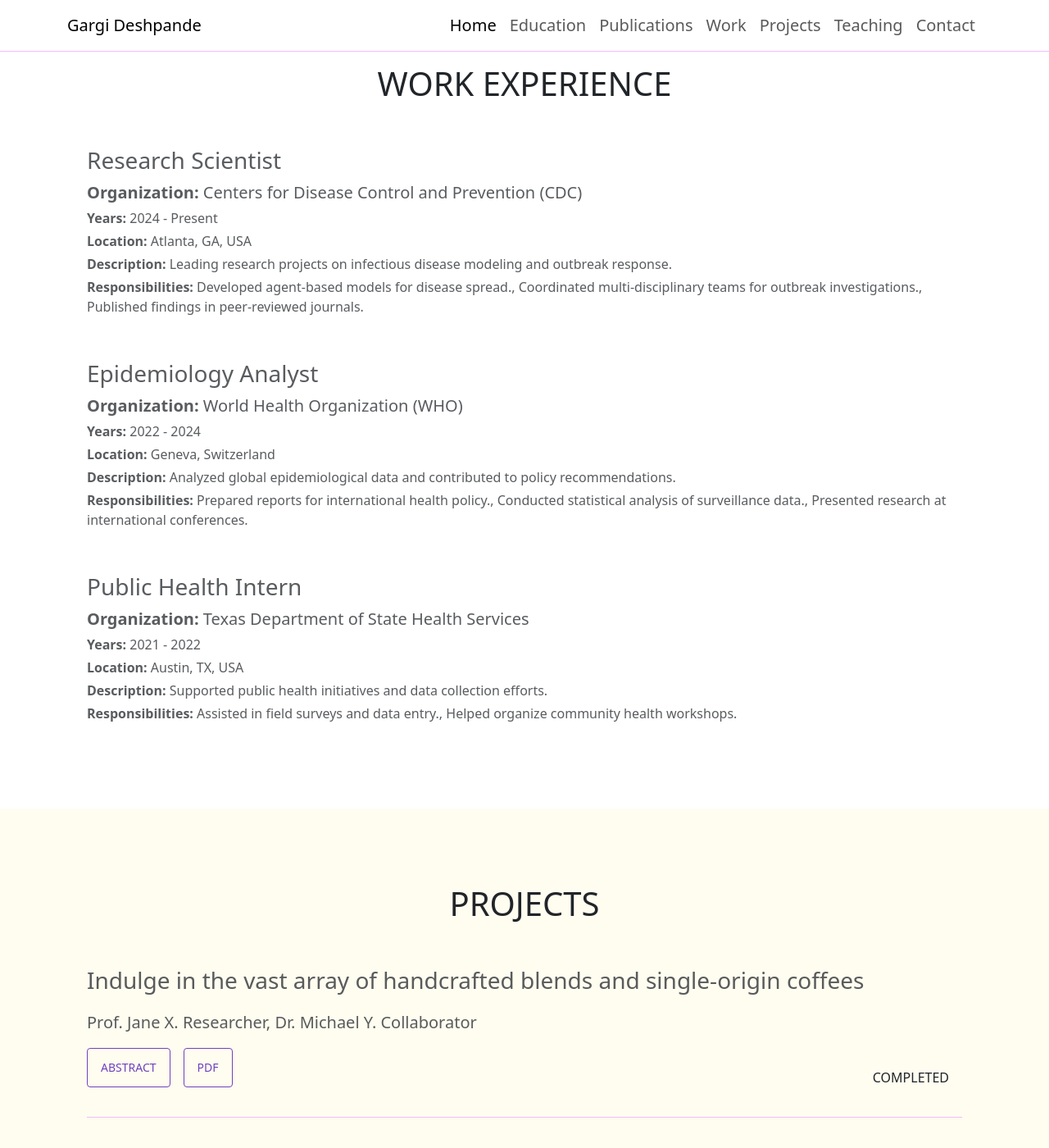
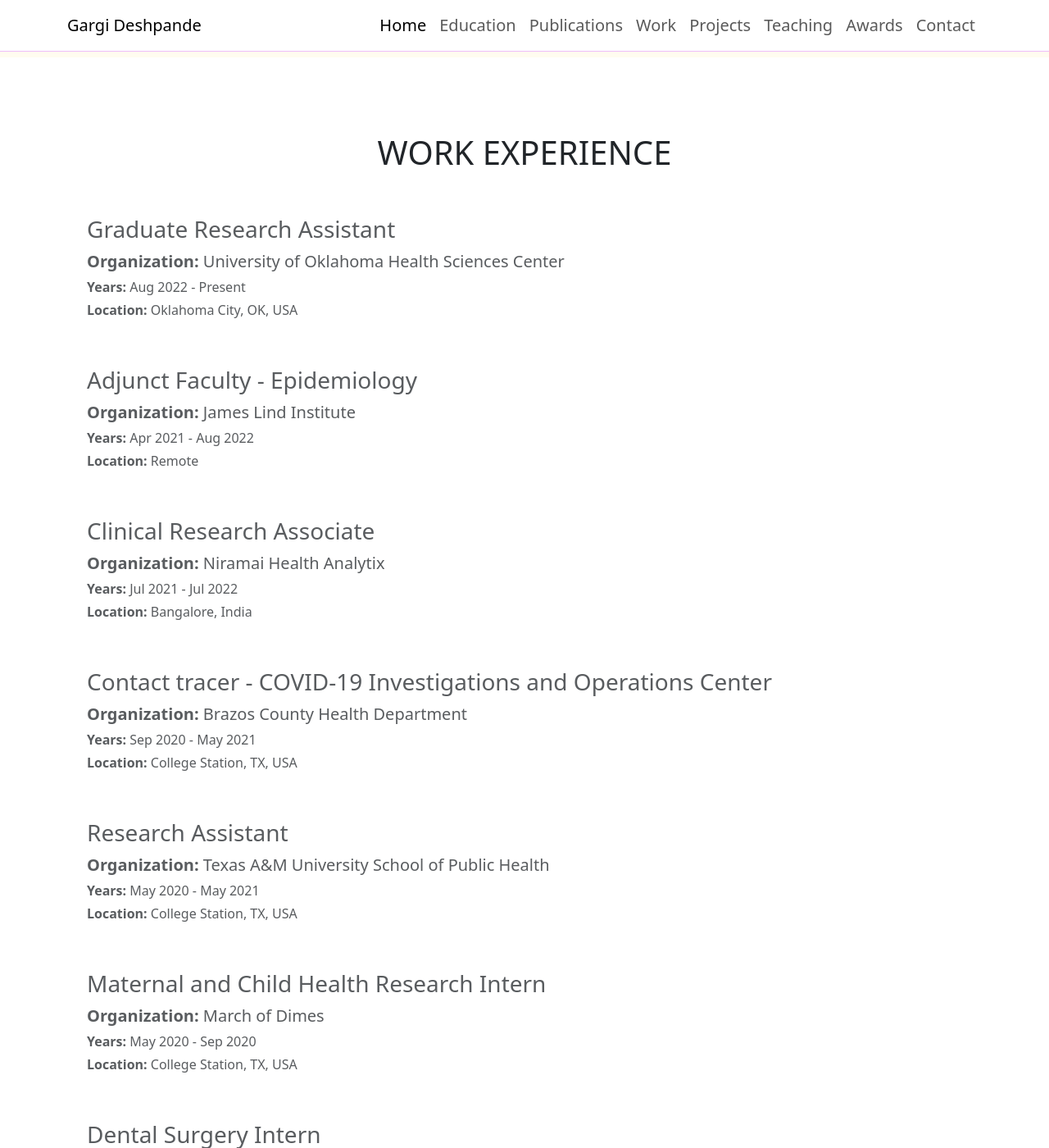
Before and after one commit to sohom070994/sohom070994.github.io, a Jekyll site: the page built from index.md, in a window 1280 px wide and 1400 px high, scrolled down 2411 px. Shown: the whole window at 82% size. Built offline with Jekyll 4.4.1, drawn with Linux system fonts in a browser that asks for light colours; some of the changed text lies outside the part shown.

Commit message:
added updates

```diff
--- a/_data/hometext.yml
+++ b/_data/hometext.yml
@@ -17,21 +17,41 @@ projects:
   abstract_button_text: "Abstract"
   pdf_button_text: "Pdf"
   list:
-    - title: "Indulge in the vast array of handcrafted blends and single-origin coffees"
-      contributors: "Prof. Jane X. Researcher, Dr. Michael Y. Collaborator"
-      abstract_text: "Some placeholder content for the collapse component. This panel is hidden by default but revealed when the user activates the relevant trigger."
-      pdf: "/assets/pdf/example-project-document.pdf"
+    - title: "Modeling the Spread: A Systematic Review of Mosquito-Borne Viral Disease Drivers and Methods"
+      # contributors: "Prof. Jane X. Researcher, Dr. Michael Y. Collaborator"
+      abstract_text: "Conducted a systematic review using Covidence to identify and synthesize modeling approaches applied to Dengue, Chikungunya, and West Nile Virus, along with associated environmental drivers, across studies conducted in the U.S., Europe, and Australia over the past two decades."
+      # pdf: "/assets/pdf/example-project-document.pdf"
       status: "completed"
-    - title: "Indulge in the vast array of handcrafted blends and single-origin coffees"
-      contributors: "Prof. Shimano P. Researcher, Dr. Hasura Y. Collaborator"
-      abstract_text: "Some placeholder content for the collapse component. This panel is hidden by default but revealed when the user activates the relevant trigger."
-      pdf: "/assets/pdf/example-project-document.pdf"
+    - title: "Assessing the Impact of Climate Factors on Human WNV Incidence and Wastewater Detection Across High-Risk U.S. States"
+      # contributors: "Prof. Shimano P. Researcher, Dr. Hasura Y. Collaborator"
+      abstract_text: "Integrated human WNV case data from ArboNET with high-resolution NOAA climate datasets to derive metrics for extreme weather events, and applied Poisson regression models to quantify associations between spatiotemporal climate variability and WNV."
+      # pdf: "/assets/pdf/example-project-document.pdf"
       status: "completed"
-    - title: "Indulge in the vast array of handcrafted blends and single-origin coffees"
-      contributors: "Prof. Parina T. Researcher, Dr. Priya Y. Collaborator"
-      abstract_text: "Some placeholder content for the collapse component. This panel is hidden by default but revealed when the user activates the relevant trigger."
-      pdf: "/assets/pdf/example-project-document.pdf"
-      status: "ongoing"
+    - title: "The Impact of COVID-19 Fear on Mental Health of Community Behavioral Health Providers"
+      # contributors: "Prof. Smith A. Researcher, Dr. Johnson B. Collaborator"
+      abstract_text: "Performed structural equation modeling to assess the relationship between COVID-19 fear and depression using survey data from community behavioral health providers in Oklahoma City."
+      # pdf: "/assets/pdf/example-project-document.pdf"
+      status: "completed"
+    - title: "Global Impact: Exploring the Interplay Between Reported Malaria Cases, Insecticide-Treated Bednets (ITN), and Antimalarial Availability in Children (2015-2021)"
+      # contributors: "Prof. Green C. Researcher, Dr. Blue D. Collaborator"
+      abstract_text: "Performed multivariate, local, and global clustering in ArcGIS to assess associations between malaria cases, ITN use, and antimalarial access and identified spatial autocorrelations as well as malaria hot and cold spots."
+      # pdf: "/assets/pdf/example-project-document.pdf"
+      status: "completed"
+    - title: "Modelling the Epidemiology of Malaria and a Hypothetical Vaccine in a Heterogeneous Host Population"
+      # contributors: "Prof. Red E. Researcher, Dr. Yellow F. Collaborator"
+      abstract_text: "Constructed a compartmental SIS model depicting the transmission dynamics of clinical vivax malaria capturing the variance in risk of the host population."
+      # pdf: "/assets/pdf/example-project-document.pdf"
+      status: "completed"
+    - title: "NSF 22-620 Grant Application - Measuring and Modeling Epidemiological Landscapes to Predict Transmission Patterns and Outbreaks of Zoonotic Diseases"
+      # contributors: "Prof. Orange G. Researcher, Dr. Purple H. Collaborator"
+      abstract_text: "Contributed to the grant application process by assembling subcontract documents, thoroughly reviewing the grant application, and verifying the accuracy of the budget."
+      # pdf: "/assets/pdf/example-project-document.pdf"
+      status: "completed"
+    - title: "Spatiotemporal Trends of Vector-borne Diseases in the Changing Climate- Malaria, Dengue, West Nile virus"
+      # contributors: "Prof. White I. Researcher, Dr. Black J. Collaborator"
+      abstract_text: "Analysis of Spatiotemporal trends of Vector-borne diseases reported to DSHS, Texas (2006-2018) as ICD9 and ICD10 codes using RStudio and Excel. Generated tables, correlation plots and maps representing disease trends."
+      # pdf: "/assets/pdf/example-project-document.pdf"
+      status: "completed"
 
 teaching:
   title: "Teaching"
@@ -118,16 +138,16 @@ education:
 publications:
   title: "Publications"
   list:
-    - title: "Modeling the Spread of Infectious Diseases in Urban Environments"
-      authors: "Gargi Deshpande, John Smith, Priya Patel"
-      journal: "Journal of Epidemiology Research"
-      year: "2024"
+    - title: "Wastewater-Based Surveillance for Influenza and Respiratory Syncytial Virus: Insights from a 21-month study in Oklahoma"
+      authors: "Deshpande, G., Beetch, J. E., Heller, J. G., Naqvi, O. H., Kuhn, K. G."
+      # journal: "Journal of Epidemiology Research"
+      year: "2025"
       abstract: "This study presents a novel approach to modeling infectious disease spread in densely populated urban areas using agent-based simulations."
-      link: "https://example.com/publication1"
-      status: "Published"
-    - title: "Impact of Vaccination Strategies on Disease Control"
-      authors: "Gargi Deshpande, Michael Lee"
-      journal: "International Journal of Public Health"
+      # link: "https://example.com/publication1"
+      status: "In Review"
+    - title: "Assessing the Influence of Climate Change and Environmental Factors on the Top Tick-Borne Diseases in the United States: A Systematic Review"
+      authors: "Deshpande, G., Rimal, B., Shelton, K., Vogel, J., Stevenson, B. Kuhn, K. G."
+      journal: "Microorganisms"
       year: "2023"
       abstract: "We evaluate the effectiveness of various vaccination strategies in controlling outbreaks of infectious diseases."
       link: "https://example.com/publication2"
@@ -143,32 +163,64 @@ publications:
 work_experience:
   title: "Work Experience"
   list:
-    - position: "Research Scientist"
-      organization: "Centers for Disease Control and Prevention (CDC)"
-      years: "2024 - Present"
-      location: "Atlanta, GA, USA"
-      description: "Leading research projects on infectious disease modeling and outbreak response."
-      responsibilities:
-        - "Developed agent-based models for disease spread."
-        - "Coordinated multi-disciplinary teams for outbreak investigations."
-        - "Published findings in peer-reviewed journals."
-    - position: "Epidemiology Analyst"
-      organization: "World Health Organization (WHO)"
-      years: "2022 - 2024"
-      location: "Geneva, Switzerland"
-      description: "Analyzed global epidemiological data and contributed to policy recommendations."
-      responsibilities:
-        - "Prepared reports for international health policy."
-        - "Conducted statistical analysis of surveillance data."
-        - "Presented research at international conferences."
-    - position: "Public Health Intern"
-      organization: "Texas Department of State Health Services"
-      years: "2021 - 2022"
-      location: "Austin, TX, USA"
-      description: "Supported public health initiatives and data collection efforts."
-      responsibilities:
-        - "Assisted in field surveys and data entry."
-        - "Helped organize community health workshops."
+    - position: "Graduate Research Assistant"
+      organization: "University of Oklahoma Health Sciences Center"
+      years: "Aug 2022 - Present"
+      location: "Oklahoma City, OK, USA"
+      # description: "Leading research projects on infectious disease modeling and outbreak response."
+      # responsibilities:
+        # - "Developed agent-based models for disease spread."
+        # - "Coordinated multi-disciplinary teams for outbreak investigations."
+        # - "Published findings in peer-reviewed journals."
+    - position: "Adjunct Faculty - Epidemiology"
+      organization: "James Lind Institute"
+      years: "Apr 2021 - Aug 2022"
+      location: "Remote"
+      # description: "Analyzed global epidemiological data and contributed to policy recommendations."
+      # responsibilities:
+      #   - "Prepared reports for international health policy."
+      #   - "Conducted statistical analysis of surveillance data."
+      #   - "Presented research at international conferences."
+    - position: "Clinical Research Associate"
+      organization: "Niramai Health Analytix"
+      years: "Jul 2021 - Jul 2022"
+      location: "Bangalore, India"
+      # description: "Supported public health initiatives and data collection efforts."
+      # responsibilities:
+      #   - "Assisted in field surveys and data entry."
+      #   - "Helped organize community health workshops."
+    - position: "Contact tracer - COVID-19 Investigations and Operations Center"
+      organization: "Brazos County Health Department"
+      years: "Sep 2020 - May 2021"
+      location: "College Station, TX, USA"
+      # description: "Supported public health initiatives and data collection efforts."
+      # responsibilities:
+      #   - "Assisted in field surveys and data entry."
+      #   - "Helped organize community health workshops."
+    - position: "Research Assistant"
+      organization: "Texas A&M University School of Public Health"
+      years: "May 2020 - May 2021"
+      location: "College Station, TX, USA"
+      # description: "Supported public health initiatives and data collection efforts."
+      # responsibilities:
+      #   - "Assisted in field surveys and data entry."
+      #   - "Helped organize community health workshops."
+    - position: "Maternal and Child Health Research Intern"
+      organization: "March of Dimes"
+      years: "May 2020 - Sep 2020"
+      location: "College Station, TX, USA"
+      # description: "Supported public health initiatives and data collection efforts."
+      # responsibilities:
+      #   - "Assisted in field surveys and data entry."
+      #   - "Helped organize community health workshops."
+    - position: "Dental Surgery Intern"
+      organization: "Krishna Institute of Medical Sciences, Karad"
+      years: "Jul 2017 - Aug 2018"
+      location: "Karad, India"
+      # description: "Supported public health initiatives and data collection efforts."
+      # responsibilities:
+      #   - "Assisted in field surveys and data entry."
+      #   - "Helped organize community health workshops."
 
 contact:
   title: "Contact"
@@ -189,3 +241,17 @@ contact:
     #   text: "Academia.edu"
     #   url: "https://academia.edu"
     #   icon: "/assets/images/academia-square.svg"
+
+awards:
+  title: "Awards & Honors"
+  list:
+    - title: "Graduate Student Association Award for Scientific Achievement at Graduate Research Education and Technology (GREAT) Symposium"
+      organization: "University of Oklahoma Health Sciences Center"
+      year: "April 2025"
+      # description: "Recognized for exceptional research contributions in infectious disease epidemiology."
+      link: "https://publichealth.ouhsc.edu/about/news-and-events/details/phd-student-gargi-deshpande-wins-gsa-award-for-scientific-achievement-at-the-2025-great-symposium"
+    - title: "Hudson Fellowship under the Hudson Fellows in Public Health Program"
+      organization: "University of Oklahoma Hudson College of Public Health"
+      year: "2024 - Present"
+      # description: "Awarded for presenting innovative research on climate factors and vector-borne diseases."
+      link: "https://publichealth.ouhsc.edu/admissions-and-aid/financial-aid/hudson-fellows-in-public-health/meet-the-hudson-fellows/gargi-deshpande"
--- a/_data/navigation.yml
+++ b/_data/navigation.yml
@@ -10,9 +10,8 @@
   url: "/#projects"
 - title: "Teaching"
   url: "/#teaching"
-
-# - title: "News"
-#   url: "/#news"
+- title: "Awards"
+  url: "/#awards"
 # - title: "Affiliations"
 #   url: "/#affiliations"
 - title: "Contact"
--- /dev/null
+++ b/_includes/awards.html
@@ -0,0 +1,26 @@
+<div class="bg-body-tertiary" id="awards">
+  <div class="container col-xxl-8 px-6 py-8 py-lg-10">
+    <div class="p-3 pb-md-4 mx-auto text-center">
+      <h2 class="h1 text-uppercase">Awards & Honors</h2>
+    </div>
+    {% for award in site.data.hometext.awards.list %}
+    <div class="p-3 py-6 pb-md-6 mx-auto">
+      <p class="fs-3 text-body-secondary mb-1">{{ award.title }}</p>
+      <p class="fs-5 text-body-secondary mb-1"><strong>Organization:</strong> {{ award.organization }}</p>
+      <p class="fs-6 text-body-secondary mb-1"><strong>Year:</strong> {{ award.year }}</p>
+      {% if award.description %}
+      <p class="fs-6 text-body-secondary mb-1"><strong>Description:</strong> {{ award.description }}</p>
+      {% endif %}
+      {% if award.link %}
+      <ul class="list-unstyled mb-0">
+        <li>
+          <a href="{{ award.link }}" class="link-primary" target="_blank" rel="noopener">🔗 More Info</a>
+        </li>
+      </ul>
+      {% endif %}
+    </div>
+    <!-- End of award entry -->
+    {% endfor %}
+  </div>
+  <!-- End of Awards & Honors -->
+</div>
--- a/_includes/projects.html
+++ b/_includes/projects.html
@@ -16,9 +16,9 @@
               <button class="btn btn-outline-primary btn-sm me-md-2 text-uppercase px-4" type="button" data-bs-toggle="collapse" data-bs-target="#project-{{forloop.index}}" aria-expanded="false" aria-controls="collapseProject{{forloop.index}}">
                 {{site.data.hometext.projects.abstract_button_text}}
               </button>
-              <a href="{{project.pdf}}" class="btn btn-outline-primary btn-sm me-md-2 text-uppercase px-4 pt-md-3">
+              <!-- <a href="{{project.pdf}}" class="btn btn-outline-primary btn-sm me-md-2 text-uppercase px-4 pt-md-3">
                   {{site.data.hometext.projects.pdf_button_text}}
-              </a>
+              </a> -->
             </div>
             <div class="d-md-flex justify-content-md-start align-items-center mt-6">
               <span class="px-2 me-md-2 text-uppercase">{{project.status}}</span>
--- a/_includes/teaching.html
+++ b/_includes/teaching.html
@@ -15,9 +15,9 @@
     </p>
     <div class="d-md-flex justify-content-between pt-4">
         <div class="d-grid gap-2 d-md-flex justify-content-md-start pb-4">
-            <a href="{{course.button_link}}" class="btn btn-outline-primary btn-sm px-2 me-md-2 text-uppercase
+            <!-- <a href="{{course.button_link}}" class="btn btn-outline-primary btn-sm px-2 me-md-2 text-uppercase
 btn btn-outline-primary btn-sm px-2 me-md-2 text-uppercase px-md-4 py-md-3
-            ">{{course.button_text}}</a>
+            ">{{course.button_text}}</a> -->
         </div>
         <div class="d-md-flex justify-content-md-start align-items-center">
             <div class="px-2 me-md-2 text-uppercase mb-4 mb-md-0">{{course.role}}</div>
--- a/_layouts/home.html
+++ b/_layouts/home.html
@@ -12,9 +12,9 @@ layout: default
 
 {% include projects.html %}
 
+{% include teaching.html %}
 
-
-{% include teaching.html %}
+{% include awards.html %}
 
 
 {% include contact.html %}
```
